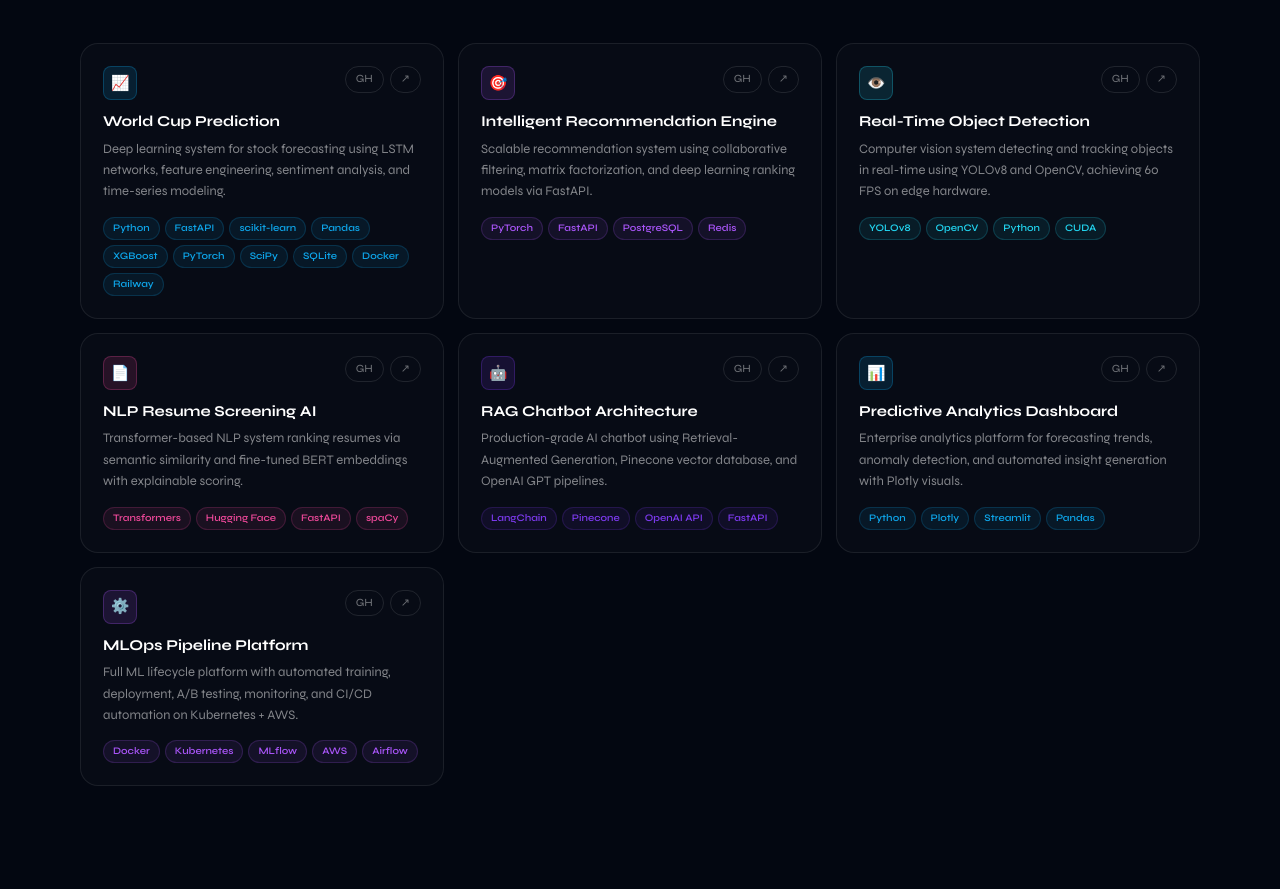
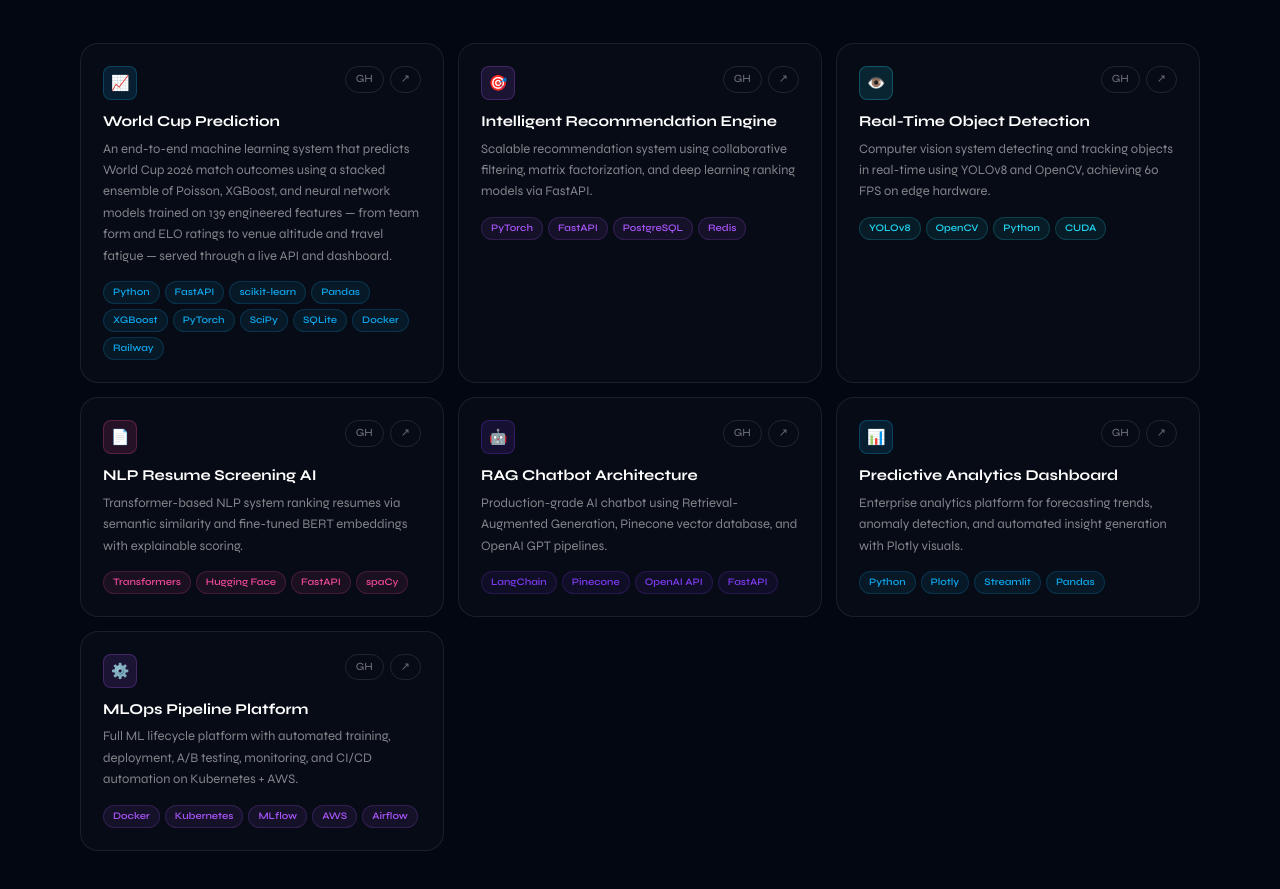
Before and after one commit to Teddy-2004/portfolio, a React (Vite) app: page / in a window 1280 px wide. Shown: the part 2520-3409 px from the top of the page. Built offline with nearby package versions, Linux system fonts and the light colour scheme.

Commit message:
update project

```diff
--- a/src/App.tsx
+++ b/src/App.tsx
@@ -480,7 +480,7 @@ const Skills: FC = () => {
 
 // ── PROJECTS ──────────────────────────────────────────────────────────────────
 const PROJECTS: Project[] = [
-  { title:"World Cup Prediction",        desc:"Deep learning system for stock forecasting using LSTM networks, feature engineering, sentiment analysis, and time-series modeling.",  tech:["Python","FastAPI","scikit-learn","Pandas","XGBoost", "PyTorch", "SciPy", "SQLite", "Docker", "Railway"],       gh:"https://github.com/yourusername/stock-prediction",      demo:"https://portfolio-nine-theta-pa3j8pt4aa.vercel.app/", color:C.blue,   emoji:"📈" },
+  { title:"World Cup Prediction",        desc:"An end-to-end machine learning system that predicts World Cup 2026 match outcomes using a stacked ensemble of Poisson, XGBoost, and neural network models trained on 139 engineered features — from team form and ELO ratings to venue altitude and travel fatigue — served through a live API and dashboard.",  tech:["Python","FastAPI","scikit-learn","Pandas","XGBoost", "PyTorch", "SciPy", "SQLite", "Docker", "Railway"],       gh:"https://github.com/yourusername/stock-prediction",      demo:"https://portfolio-nine-theta-pa3j8pt4aa.vercel.app/", color:C.blue,   emoji:"📈" },
   { title:"Intelligent Recommendation Engine", desc:"Scalable recommendation system using collaborative filtering, matrix factorization, and deep learning ranking models via FastAPI.",   tech:["PyTorch","FastAPI","PostgreSQL","Redis"],                gh:"https://github.com/yourusername/recommendation-engine", demo:"https://your-demo-link.com", color:C.purple, emoji:"🎯" },
   { title:"Real-Time Object Detection",        desc:"Computer vision system detecting and tracking objects in real-time using YOLOv8 and OpenCV, achieving 60 FPS on edge hardware.",      tech:["YOLOv8","OpenCV","Python","CUDA"],                       gh:"https://github.com/yourusername/object-detection",      demo:"https://your-demo-link.com", color:C.cyan,   emoji:"👁️" },
   { title:"NLP Resume Screening AI",           desc:"Transformer-based NLP system ranking resumes via semantic similarity and fine-tuned BERT embeddings with explainable scoring.",       tech:["Transformers","Hugging Face","FastAPI","spaCy"],         gh:"https://github.com/yourusername/resume-screening-ai",   demo:"https://your-demo-link.com", color:C.pink,   emoji:"📄" },
```
